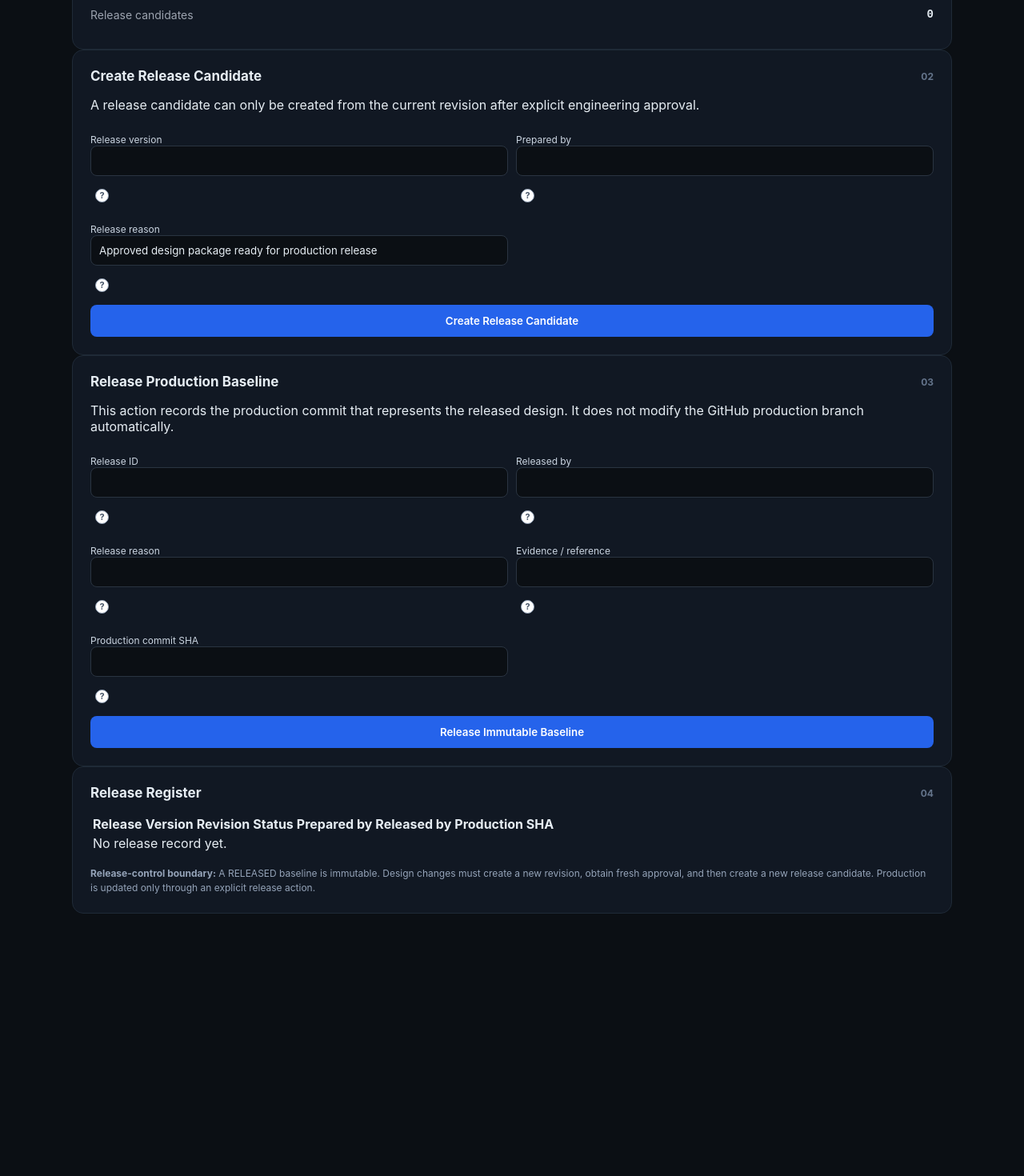
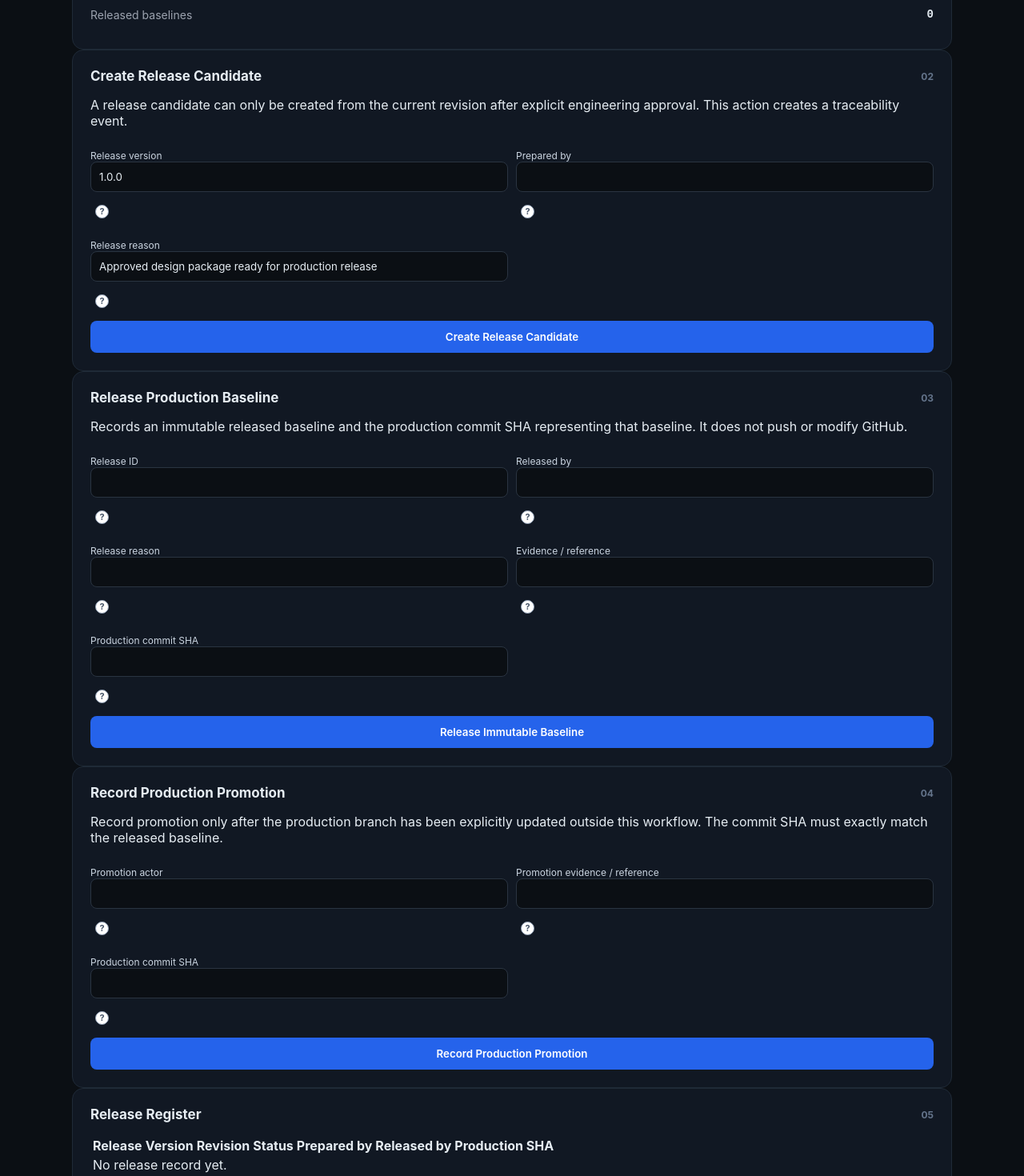
Before and after one commit to idbalorg/hvac-calculator, a React (Vite) app in the folder mep-ai-calculator/: page /release-management in a window 1280 px wide. Shown: the part 420-1890 px from the top of the page at 80% size. Before the commit the page ends 1602 px from the top, so only its background shows below. Built offline with nearby package versions, Linux system fonts and the light colour scheme.

Commit message:
Stage 26: connect release workflow to audit and promotion controls

```diff
--- a/mep-ai-calculator/src/pages/DesignReleaseManagement.jsx
+++ b/mep-ai-calculator/src/pages/DesignReleaseManagement.jsx
@@ -1,5 +1,6 @@
 import { useMemo, useState } from "react";
 import { createReleaseHistory, createReleaseCandidate, releaseBaseline, attachRevisionSnapshotToCandidate, getReleasedBaseline, getReleaseHistorySummary, deserializeReleaseHistory } from "../engineering/report/releaseControl.js";
+import { createReleaseAudit, recordReleaseAuditEvent, recordProductionPromotion, deserializeReleaseAudit } from "../engineering/report/releaseAudit.js";
 import { deserializeRevisionHistory, getCurrentRevision } from "../engineering/report/revisionControl.js";
 import "../App.css";
 
@@ -10,6 +11,7 @@ export default function DesignReleaseManagement() {
   const key = saved?.id || saved?.projectId || "current";
   const revisionHistory = useMemo(() => { try { const raw = localStorage.getItem(`hvac-revision-history-${key}`); return raw ? deserializeRevisionHistory(raw) : null; } catch { return null; } }, [key]);
   const [releaseHistory, setReleaseHistory] = useState(() => { try { const raw = localStorage.getItem(`hvac-release-history-${key}`); return raw ? deserializeReleaseHistory(raw) : createReleaseHistory(); } catch { return createReleaseHistory(); } });
+  const [auditHistory, setAuditHistory] = useState(() => { try { const raw = localStorage.getItem(`hvac-release-audit-${key}`); return raw ? deserializeReleaseAudit(raw) : createReleaseAudit(); } catch { return createReleaseAudit(); } });
   const [releaseVersion, setReleaseVersion] = useState("1.0.0");
   const [createdBy, setCreatedBy] = useState("");
   const [candidateReason, setCandidateReason] = useState("Approved design package ready for production release");
@@ -18,20 +20,27 @@ export default function DesignReleaseManagement() {
   const [releaseReason, setReleaseReason] = useState("");
   const [releaseEvidence, setReleaseEvidence] = useState("");
   const [productionCommitSHA, setProductionCommitSHA] = useState("");
+  const [promotionBy, setPromotionBy] = useState("");
+  const [promotionEvidence, setPromotionEvidence] = useState("");
   const [error, setError] = useState("");
   const currentRevision = getCurrentRevision(revisionHistory);
   const summary = getReleaseHistorySummary(releaseHistory);
   const candidate = releaseHistory.releases.find((item) => item.releaseId === releaseId) || releaseHistory.releases.find((item) => item.status === "RELEASE_CANDIDATE");
+  const releasedBaseline = getReleasedBaseline(releaseHistory);
   const persist = (next) => { setReleaseHistory(next); localStorage.setItem(`hvac-release-history-${key}`, JSON.stringify(next)); };
+  const persistAudit = (next) => { setAuditHistory(next); localStorage.setItem(`hvac-release-audit-${key}`, JSON.stringify(next)); };
 
   const createCandidate = () => {
     setError("");
     try {
       if (!currentRevision) throw new Error("Create a design revision first in Final Package.");
-      const next = createReleaseCandidate({ revisionHistory, releaseHistory, revisionId: currentRevision.revisionId, releaseVersion: field(releaseVersion), createdBy: field(createdBy), createdAt: new Date().toISOString(), reason: field(candidateReason), evidenceReference: "Engineering approval record" });
+      const now = new Date().toISOString();
+      const next = createReleaseCandidate({ revisionHistory, releaseHistory, revisionId: currentRevision.revisionId, releaseVersion: field(releaseVersion), createdBy: field(createdBy), createdAt: now, reason: field(candidateReason), evidenceReference: "Engineering approval record" });
       const withSnapshot = attachRevisionSnapshotToCandidate({ releaseHistory: next, releaseId: next.currentReleaseId, revisionSnapshot: currentRevision.packageSnapshot });
       persist(withSnapshot);
       setReleaseId(withSnapshot.currentReleaseId);
+      const audit = recordReleaseAuditEvent({ auditHistory, eventType: "RELEASE_CANDIDATE_CREATED", releaseId: withSnapshot.currentReleaseId, revisionId: currentRevision.revisionId, actor: field(createdBy), timestamp: now, evidenceReference: "Engineering approval record", message: "Release candidate created from approved revision" });
+      persistAudit(audit);
     } catch (e) { setError(e.message || "Unable to create release candidate."); }
   };
 
@@ -40,21 +49,41 @@ export default function DesignReleaseManagement() {
     try {
       const target = candidate;
       if (!target) throw new Error("Create a release candidate first.");
-      const next = releaseBaseline({ releaseHistory, releaseId: target.releaseId, releasedBy: field(releasedBy), releasedAt: new Date().toISOString(), releaseReason: field(releaseReason), releaseEvidenceReference: field(releaseEvidence), productionCommitSHA: field(productionCommitSHA) });
+      const now = new Date().toISOString();
+      const next = releaseBaseline({ releaseHistory, releaseId: target.releaseId, releasedBy: field(releasedBy), releasedAt: now, releaseReason: field(releaseReason), releaseEvidenceReference: field(releaseEvidence), productionCommitSHA: field(productionCommitSHA) });
       persist(next);
+      const audit = recordReleaseAuditEvent({ auditHistory, eventType: "RELEASED", releaseId: target.releaseId, revisionId: target.revisionId, actor: field(releasedBy), timestamp: now, evidenceReference: field(releaseEvidence), productionCommitSHA: field(productionCommitSHA), message: "Immutable production baseline released" });
+      persistAudit(audit);
     } catch (e) { setError(e.message || "Unable to release baseline."); }
   };
 
-  const exportJson = () => { const blob = new Blob([JSON.stringify(releaseHistory, null, 2)], { type: "application/json" }); const url = URL.createObjectURL(blob); const anchor = document.createElement("a"); anchor.href = url; anchor.download = `${saved?.name || "hvac-project"}-release-history.json`; anchor.click(); URL.revokeObjectURL(url); };
+  const promote = () => {
+    setError("");
+    try {
+      if (!releasedBaseline) throw new Error("Release an immutable baseline before recording production promotion.");
+      const now = new Date().toISOString();
+      const audit = recordProductionPromotion({ releaseHistory, releaseId: releasedBaseline.releaseId, productionCommitSHA: field(productionCommitSHA), actor: field(promotionBy), timestamp: now, evidenceReference: field(promotionEvidence), auditHistory });
+      persistAudit(audit);
+    } catch (e) {
+      const target = releasedBaseline;
+      if (target && field(promotionBy) && field(promotionEvidence)) {
+        try { persistAudit(recordReleaseAuditEvent({ auditHistory, eventType: "PROMOTION_REJECTED", releaseId: target.releaseId, revisionId: target.revisionId, actor: field(promotionBy), timestamp: new Date().toISOString(), evidenceReference: field(promotionEvidence), productionCommitSHA: field(productionCommitSHA), message: e.message || "Production promotion rejected" })); } catch {}
+      }
+      setError(e.message || "Unable to record production promotion.");
+    }
+  };
+
+  const exportJson = () => { const blob = new Blob([JSON.stringify({ releaseHistory, auditHistory }, null, 2)], { type: "application/json" }); const url = URL.createObjectURL(blob); const anchor = document.createElement("a"); anchor.href = url; anchor.download = `${saved?.name || "hvac-project"}-release-audit.json`; anchor.click(); URL.revokeObjectURL(url); };
 
   return <div className="container">
-    <div className="page-header"><div><p className="eyebrow">ENGINEERING WORKFLOW · STAGE 25</p><h1 className="title">Design Package Release Management</h1><p className="subtitle">Separate an approved engineering revision from the immutable production baseline.</p></div><span className="version-badge">Release 1.0</span></div>
-    <div className="card"><div className="section-heading"><h3>Release Status</h3><span>01</span></div><div className="stat-grid"><div className="stat"><span>Current revision</span><b>{currentRevision?.revisionId || "Not created"}</b></div><div className="stat"><span>Revision status</span><b>{currentRevision?.status || "N/A"}</b></div><div className="stat"><span>Current release</span><b>{summary.currentReleaseId || "None"}</b></div><div className="stat"><span>Release status</span><b>{summary.currentStatus || "NONE"}</b></div><div className="stat"><span>Released baselines</span><b>{summary.releasedCount}</b></div><div className="stat"><span>Release candidates</span><b>{summary.candidateCount}</b></div></div>{getReleasedBaseline(releaseHistory) && <p className="engineering-note"><b>Production baseline:</b> {getReleasedBaseline(releaseHistory).releaseId} · {getReleasedBaseline(releaseHistory).releaseVersion} · revision {getReleasedBaseline(releaseHistory).revisionId} · commit {getReleasedBaseline(releaseHistory).productionCommitSHA}</p>}</div>
-    <div className="card no-print"><div className="section-heading"><h3>Create Release Candidate</h3><span>02</span></div><p className="form-note">A release candidate can only be created from the current revision after explicit engineering approval.</p><div className="input-grid"><Input label="Release version" value={releaseVersion} onChange={setReleaseVersion} /><InputText label="Prepared by" value={createdBy} onChange={setCreatedBy} /><InputText label="Release reason" value={candidateReason} onChange={setCandidateReason} /></div><button onClick={createCandidate}>Create Release Candidate</button></div>
-    <div className="card no-print"><div className="section-heading"><h3>Release Production Baseline</h3><span>03</span></div><p className="form-note">This action records the production commit that represents the released design. It does not modify the GitHub production branch automatically.</p><div className="input-grid"><InputText label="Release ID" value={releaseId || candidate?.releaseId || ""} onChange={setReleaseId} /><InputText label="Released by" value={releasedBy} onChange={setReleasedBy} /><InputText label="Release reason" value={releaseReason} onChange={setReleaseReason} /><InputText label="Evidence / reference" value={releaseEvidence} onChange={setReleaseEvidence} /><InputText label="Production commit SHA" value={productionCommitSHA} onChange={setProductionCommitSHA} /></div>{error && <p className="error-message">{error}</p>}<button onClick={release} disabled={!candidate}>Release Immutable Baseline</button>{summary.currentReleaseId && <button className="secondary-button" onClick={exportJson}>Export Release History</button>}</div>
-    <div className="card"><div className="section-heading"><h3>Release Register</h3><span>04</span></div><div className="table-wrap"><table><thead><tr><th>Release</th><th>Version</th><th>Revision</th><th>Status</th><th>Prepared by</th><th>Released by</th><th>Production SHA</th></tr></thead><tbody>{releaseHistory.releases.length ? releaseHistory.releases.slice().reverse().map((item) => <tr key={item.releaseId}><td><b>{item.releaseId}</b></td><td>{item.releaseVersion}</td><td>{item.revisionId}</td><td>{item.status}</td><td>{item.createdBy}</td><td>{item.releasedBy || "Pending"}</td><td>{item.productionCommitSHA || "Pending"}</td></tr>) : <tr><td colSpan="7">No release record yet.</td></tr>}</tbody></table></div><p className="engineering-note"><b>Release-control boundary:</b> A RELEASED baseline is immutable. Design changes must create a new revision, obtain fresh approval, and then create a new release candidate. Production is updated only through an explicit release action.</p></div>
+    <div className="page-header"><div><p className="eyebrow">ENGINEERING WORKFLOW · STAGE 26</p><h1 className="title">Design Release & Promotion Control</h1><p className="subtitle">Record the release baseline and production promotion without automatically modifying the GitHub production branch.</p></div><span className="version-badge">Release Audit 1.0</span></div>
+    <div className="card"><div className="section-heading"><h3>Release Status</h3><span>01</span></div><div className="stat-grid"><div className="stat"><span>Current revision</span><b>{currentRevision?.revisionId || "Not created"}</b></div><div className="stat"><span>Revision status</span><b>{currentRevision?.status || "N/A"}</b></div><div className="stat"><span>Current release</span><b>{summary.currentReleaseId || "None"}</b></div><div className="stat"><span>Release status</span><b>{summary.currentStatus || "NONE"}</b></div><div className="stat"><span>Audit events</span><b>{auditHistory.events.length}</b></div><div className="stat"><span>Released baselines</span><b>{summary.releasedCount}</b></div></div>{releasedBaseline && <p className="engineering-note"><b>Production baseline:</b> {releasedBaseline.releaseId} · {releasedBaseline.releaseVersion} · revision {releasedBaseline.revisionId} · commit {releasedBaseline.productionCommitSHA}</p>}</div>
+    <div className="card no-print"><div className="section-heading"><h3>Create Release Candidate</h3><span>02</span></div><p className="form-note">A release candidate can only be created from the current revision after explicit engineering approval. This action creates a traceability event.</p><div className="input-grid"><Input label="Release version" value={releaseVersion} onChange={setReleaseVersion} /><InputText label="Prepared by" value={createdBy} onChange={setCreatedBy} /><InputText label="Release reason" value={candidateReason} onChange={setCandidateReason} /></div><button onClick={createCandidate}>Create Release Candidate</button></div>
+    <div className="card no-print"><div className="section-heading"><h3>Release Production Baseline</h3><span>03</span></div><p className="form-note">Records an immutable released baseline and the production commit SHA representing that baseline. It does not push or modify GitHub.</p><div className="input-grid"><InputText label="Release ID" value={releaseId || candidate?.releaseId || ""} onChange={setReleaseId} /><InputText label="Released by" value={releasedBy} onChange={setReleasedBy} /><InputText label="Release reason" value={releaseReason} onChange={setReleaseReason} /><InputText label="Evidence / reference" value={releaseEvidence} onChange={setReleaseEvidence} /><InputText label="Production commit SHA" value={productionCommitSHA} onChange={setProductionCommitSHA} /></div>{error && <p className="error-message">{error}</p>}<button onClick={release} disabled={!candidate}>Release Immutable Baseline</button></div>
+    <div className="card no-print"><div className="section-heading"><h3>Record Production Promotion</h3><span>04</span></div><p className="form-note">Record promotion only after the production branch has been explicitly updated outside this workflow. The commit SHA must exactly match the released baseline.</p><div className="input-grid"><InputText label="Promotion actor" value={promotionBy} onChange={setPromotionBy} /><InputText label="Promotion evidence / reference" value={promotionEvidence} onChange={setPromotionEvidence} /><InputText label="Production commit SHA" value={productionCommitSHA} onChange={setProductionCommitSHA} /></div><button onClick={promote} disabled={!releasedBaseline}>Record Production Promotion</button>{summary.currentReleaseId && <button className="secondary-button" onClick={exportJson}>Export Release & Audit History</button>}</div>
+    <div className="card"><div className="section-heading"><h3>Release Register</h3><span>05</span></div><div className="table-wrap"><table><thead><tr><th>Release</th><th>Version</th><th>Revision</th><th>Status</th><th>Prepared by</th><th>Released by</th><th>Production SHA</th></tr></thead><tbody>{releaseHistory.releases.length ? releaseHistory.releases.slice().reverse().map((item) => <tr key={item.releaseId}><td><b>{item.releaseId}</b></td><td>{item.releaseVersion}</td><td>{item.revisionId}</td><td>{item.status}</td><td>{item.createdBy}</td><td>{item.releasedBy || "Pending"}</td><td>{item.productionCommitSHA || "Pending"}</td></tr>) : <tr><td colSpan="7">No release record yet.</td></tr>}</tbody></table></div><p className="engineering-note"><b>Release-control boundary:</b> A RELEASED baseline is immutable. Design changes require a new revision, fresh approval, a new release candidate and a new release baseline.</p></div>
   </div>;
 }
 
-function Input({ label, value, onChange }) { return <label className="field"><span>{label}</span><input type="number" value={value} onChange={(e) => onChange(e.target.value)} /></label>; }
+function Input({ label, value, onChange }) { return <label className="field"><span>{label}</span><input type="text" value={value} onChange={(e) => onChange(e.target.value)} /></label>; }
 function InputText({ label, value, onChange }) { return <label className="field"><span>{label}</span><input value={value} onChange={(e) => onChange(e.target.value)} /></label>; }
```
